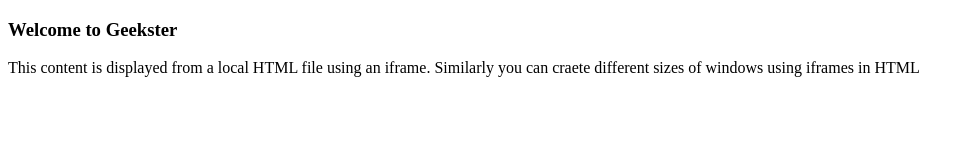
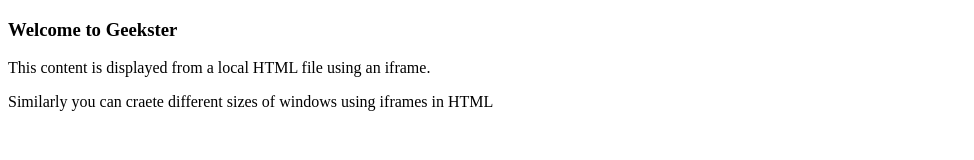
Before and after one commit to amansharma1720/iframe2, a plain HTML site: page index2.html in a window 1280 px wide. Shown: the whole page, without its empty margins (0-974 px from the left). Drawn offline with Linux system fonts and the light colour scheme.

```diff
--- a/index2.html
+++ b/index2.html
@@ -7,8 +7,7 @@
 </head>
 <body>
     <h3>Welcome to Geekster</h3>
-    <p>This content is displayed from a local HTML file using an iframe.
-
-        Similarly you can craete different sizes of windows using iframes in HTML</p>
+    <p>This content is displayed from a local HTML file using an iframe.</p>
+       <p> Similarly you can craete different sizes of windows using iframes in HTML</p>
 </body>
 </html>
```
Also changed, not shown: index.html (+6 -1 lines).
